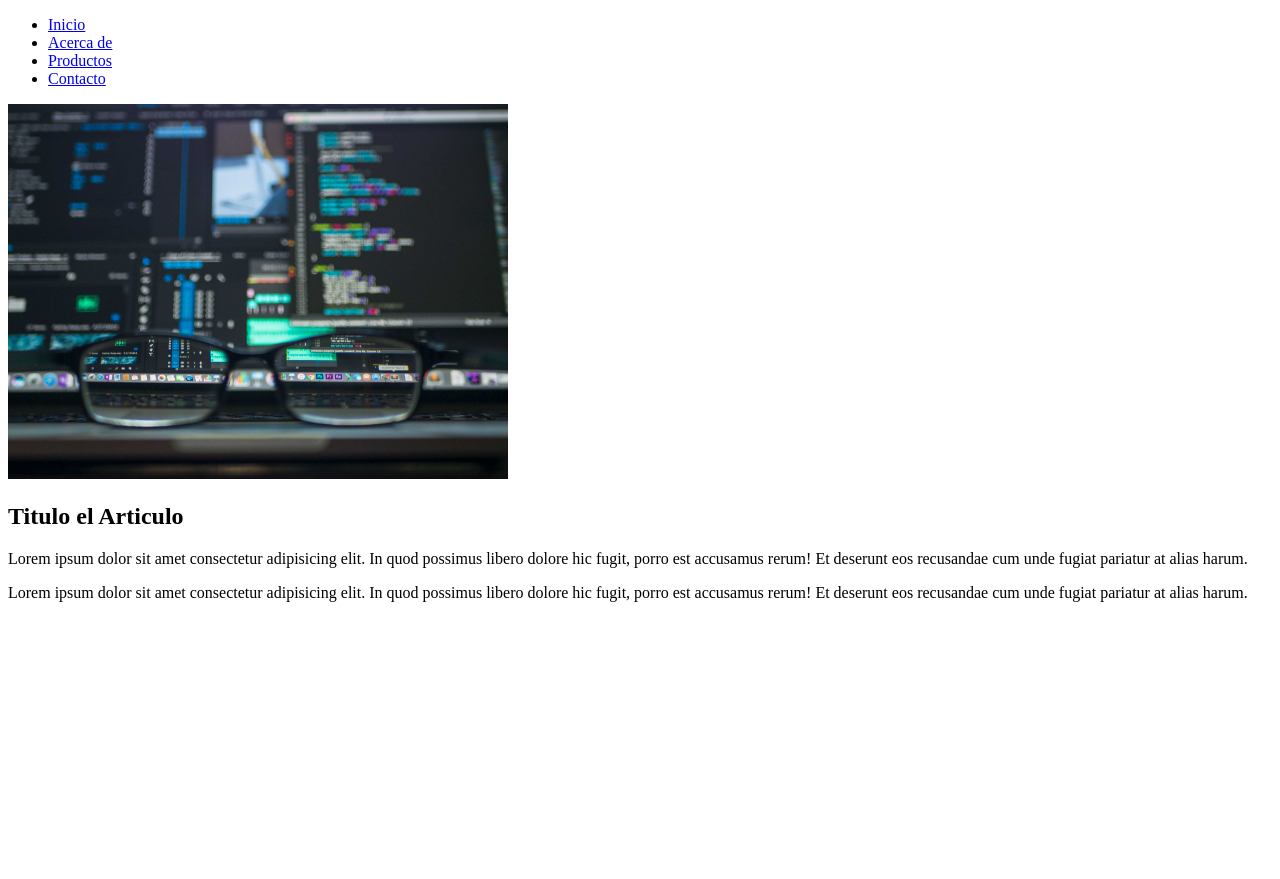
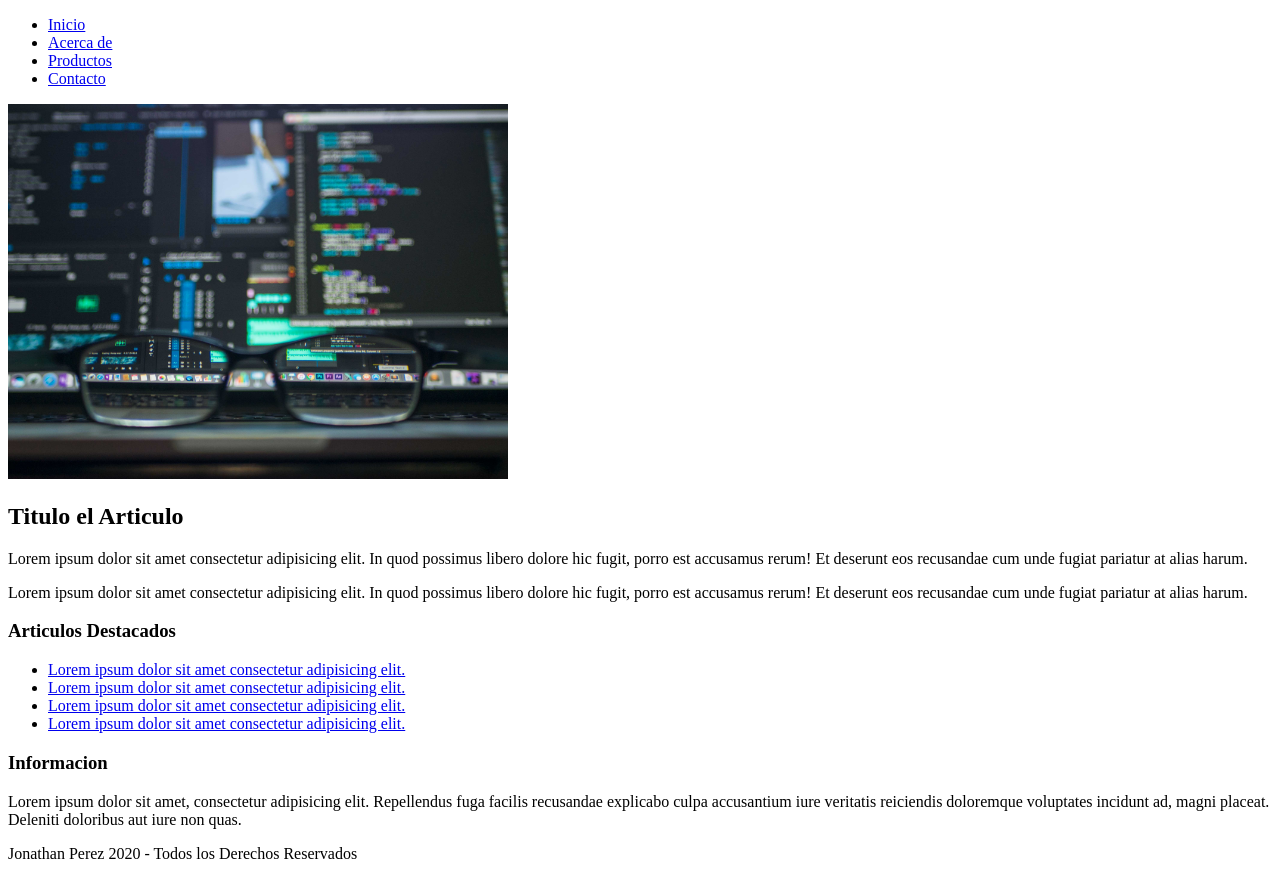
Before and after one commit to JonathanPerez666/AprendiendoHTML, a plain HTML site: page Layout/index.html in a window 1280 px wide. Before the commit the page ends 800 px from the top, so only its background shows below. Drawn offline with Linux system fonts and the light colour scheme.

Commit message:
Practica Layout, colocando el footer y sidebar

```diff
--- a/Layout/index.html
+++ b/Layout/index.html
@@ -21,7 +21,6 @@
            <div class="imagen">
                <img src="Computadora.jpg" width="500">
            </div>
-       </section>
             <section class="posts">
                 <article>
                     <h2>Titulo el Articulo</h2>
@@ -33,6 +32,25 @@
                     Et deserunt eos recusandae cum unde fugiat pariatur at alias harum.</p>
                 </article>
             </section>
+        </section>
+        <aside>
+            <div class="widget">
+                <h3 class="Titulo">Articulos Destacados</h3>
+                <ul>
+                    <li><a href="#">Lorem ipsum dolor sit amet consectetur adipisicing elit.</a></li>
+                    <li><a href="#">Lorem ipsum dolor sit amet consectetur adipisicing elit.</a></li>
+                    <li><a href="#">Lorem ipsum dolor sit amet consectetur adipisicing elit.</a></li>
+                    <li><a href="#">Lorem ipsum dolor sit amet consectetur adipisicing elit.</a></li>
+                </ul>
+            </div>
+            <div class="wiget">
+                <h3 class="Titulo">Informacion</h3>
+                <p>Lorem ipsum dolor sit amet, consectetur adipisicing elit. Repellendus fuga facilis recusandae explicabo culpa accusantium iure veritatis reiciendis doloremque voluptates incidunt ad, magni placeat. Deleniti doloribus aut iure non quas.</p>
+            </div>
+        </aside>
+        <footer>
+            <p>Jonathan Perez 2020 - Todos los Derechos Reservados</p>
+        </footer>
    </div>
 </body>
 </html>
```
Lines whose indentation alone changed are shown as unchanged.
